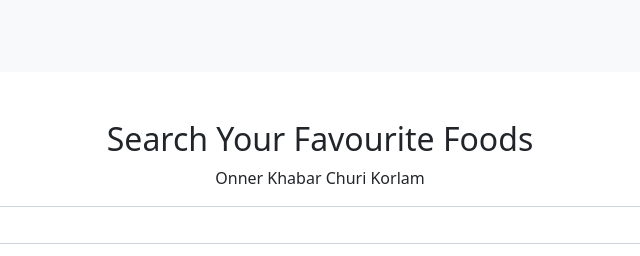
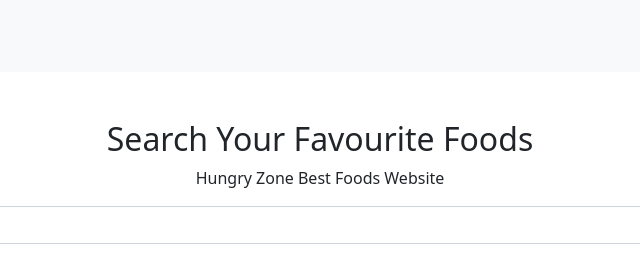
Before and after one commit to monir6163/hungry-food, a plain HTML site: page index.html in a window 1280 px wide. Shown: the top 256 px of the page, 320-960 px from the left. Drawn offline with nearby package versions, Linux system fonts and the light colour scheme; no server answers.

Commit message:
some changes

```diff
--- a/index.html
+++ b/index.html
@@ -5,7 +5,7 @@
     <meta charset="UTF-8">
     <meta http-equiv="X-UA-Compatible" content="IE=edge">
     <meta name="viewport" content="width=device-width, initial-scale=1.0">
-    <title>Onner Khabar Niye Aslam</title>
+    <title>Hungry Zone</title>
     <link rel="shortcut icon" href="img/favicon.png" type="image/x-icon" />
     <link href="https://cdn.jsdelivr.net/npm/bootstrap@5.1.0/dist/css/bootstrap.min.css" rel="stylesheet"
         integrity="sha384-KyZXEAg3QhqLMpG8r+8fhAXLRk2vvoC2f3B09zVXn8CA5QIVfZOJ3BCsw2P0p/We" crossorigin="anonymous">
@@ -70,7 +70,7 @@
         </div>
     </nav>
     <h2 class="text-center mt-5">Search Your Favourite Foods</h2>
-    <p class="text-center">Onner Khabar Churi Korlam</p>
+    <p class="text-center">Hungry Zone Best Foods Website</p>
     <div class="container">
         <div class="row mx-auto row-cols-1 row-cols-md-2 row-cols-lg-4">
             <div class="input-group mb-3 mx-auto w-100">
@@ -129,7 +129,7 @@
     <!-- bootstrap cdn js -->
     <script src="https://cdn.jsdelivr.net/npm/bootstrap@5.1.0/dist/js/bootstrap.bundle.min.js"
         integrity="sha384-U1DAWAznBHeqEIlVSCgzq+c9gqGAJn5c/t99JyeKa9xxaYpSvHU5awsuZVVFIhvj" crossorigin="anonymous">
-    </script>
+        </script>
     <script src="js/mealdb.js"></script>
 </body>
 
--- a/js/mealdb.js
+++ b/js/mealdb.js
@@ -138,8 +138,8 @@
     const allMealShow = document.getElementById('modal');
     allMealShow.textContent = "";
     allMealShow.innerHTML = `<div class="modal-header">
-                    <h5 class="modal-title" id="exampleModalLabel">${meal.strMeal}</h5>
-                    <button type="button" class="btn-close" data-bs-dismiss="modal" aria-label="Close"></button>
+                <h5 class="modal-title" id="exampleModalLabel">${meal.strMeal}</h5>
+                <button type="button" class="btn-close" data-bs-dismiss="modal" aria-label="Close"></button>
                 </div>
                 <h2>Name: ${meal.strMeal}</h2> <h4>Area: ${meal.strArea}</h4> <h5>Category: ${meal.strCategory}</h5> <img width = 100% src = "${meal.strMealThumb}"> <p>Instruction: ${meal.strInstructions.slice(0,250)}</p> <a href = "${meal.strSource}">Source: ${meal.strMeal}</a> <br> <a href = "${meal.strYoutube}">Youtube: ${meal.strMeal}</a> <div class="modal-footer">
                     <button type="button" class="btn btn-outline-danger" data-bs-dismiss="modal">
```
